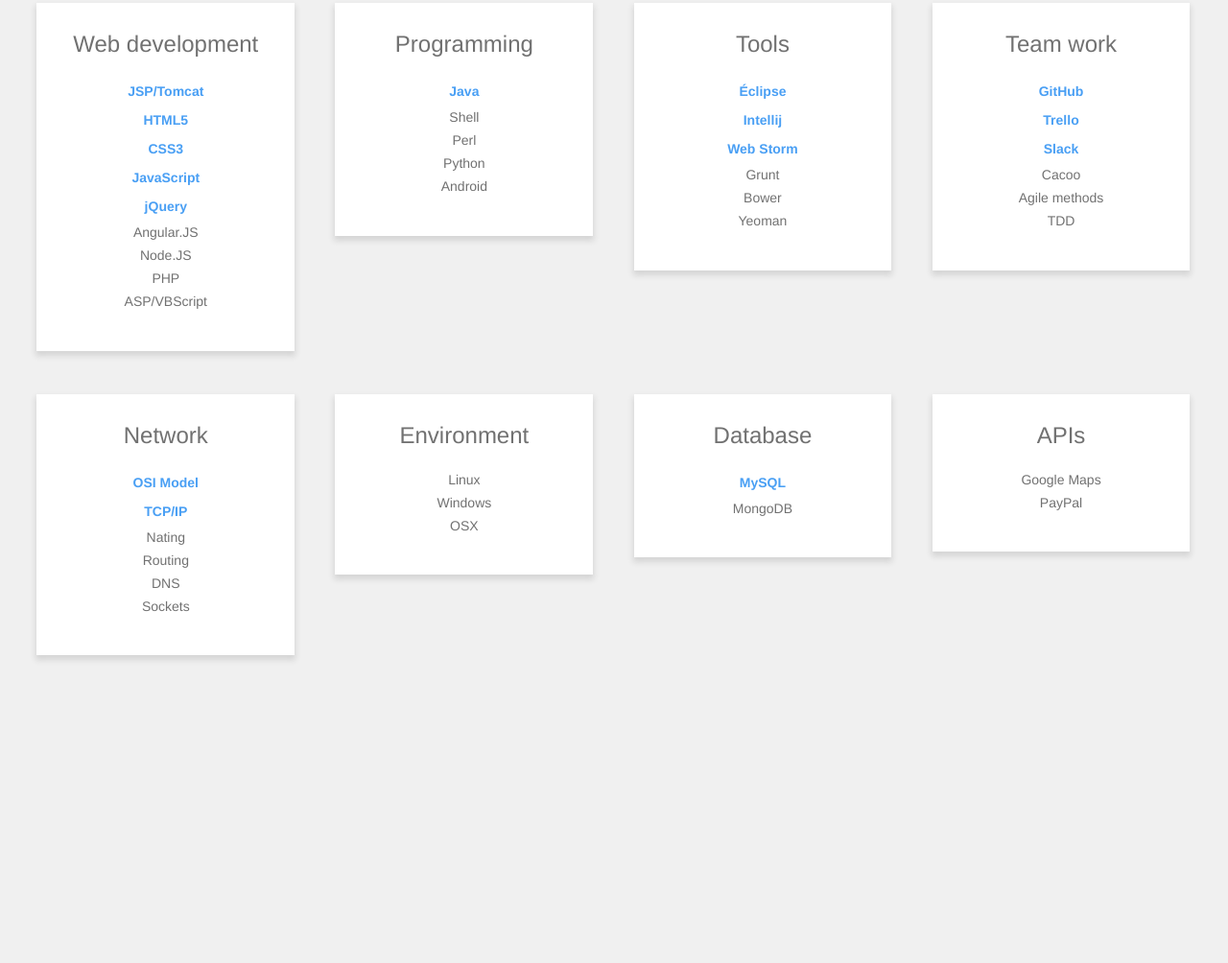
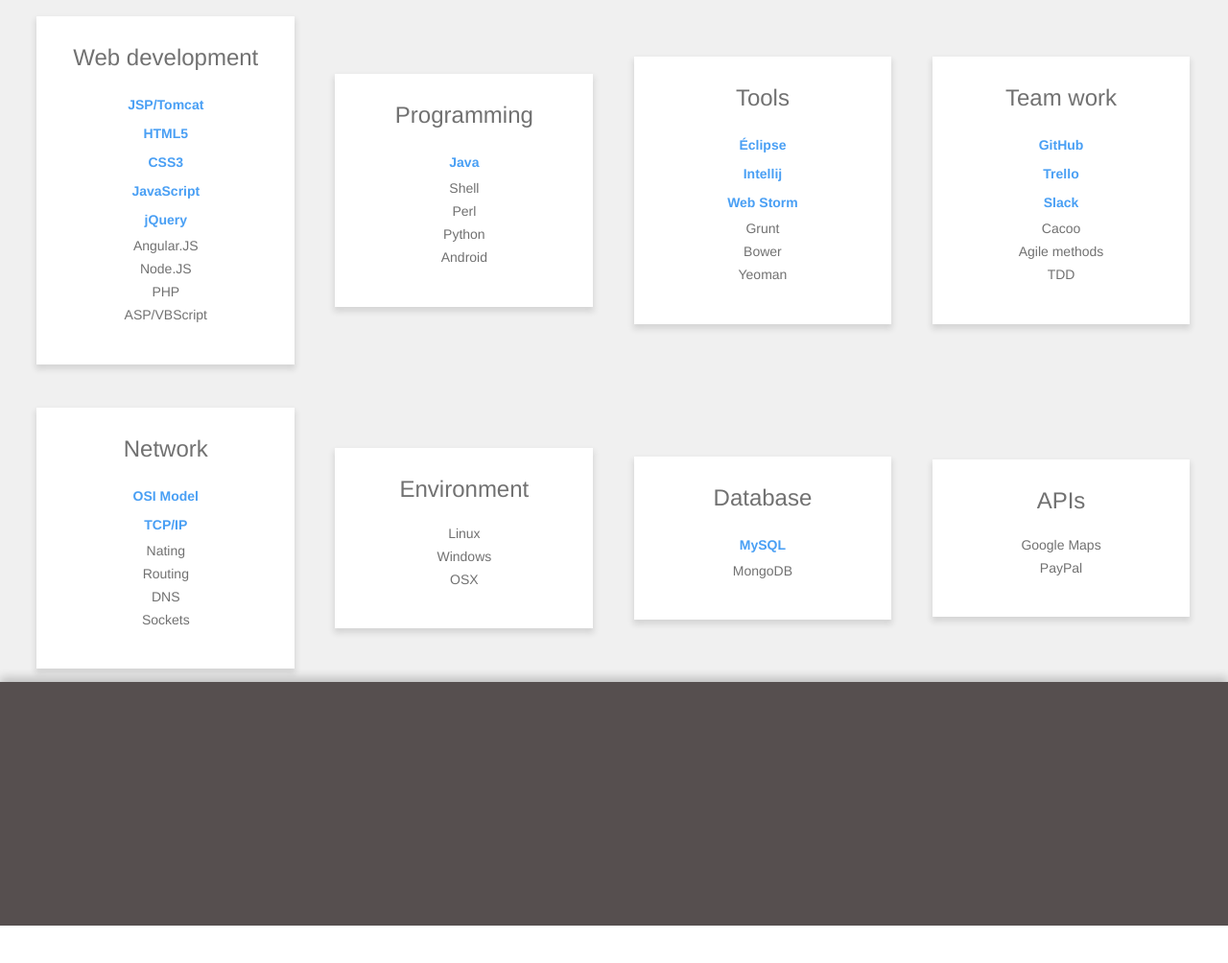
Before and after one commit to cesar3030/cesar3030.github.io, a website with bundled scripts: page index.html in a window 1280 px wide. Shown: the part 2947-3951 px from the top of the page at 96% size. After the commit the page ends 3912 px from the top, so only its background shows below. Built offline with nearby package versions, Linux system fonts and the light colour scheme.

Commit message:
Issue with the navigation button on the mobile version fixed

```diff
--- a/css/style.css
+++ b/css/style.css
@@ -16,6 +16,16 @@
   min-height: 100%;
   background-color: rgba(128, 128, 128, 0.12);
 }
+footer{
+  margin-top:10p;
+  width:100%;
+  min-height: 30%;
+  height: 30%;
+  -webkit-box-shadow: 0px -5px 9px 0px rgba(0, 0, 0, 0.2);
+  -moz-box-shadow:    0px -5px 9px 0px rgba(0, 0, 0, 0.2);
+  box-shadow:         0px -5px 9px 0px rgba(0, 0, 0, 0.2);
+}
+
 h1{
   font-size:48px;
 }
@@ -26,6 +36,7 @@
 .pf-section{
   width:100%;
   min-height: 100%;
+  padding-bottom: 14px;
   /*padding-top: 70px;*/
 }
 
@@ -40,6 +51,9 @@
   }
   .pf-section--gray{
     /*background-color: rgba(128, 128, 128, 0.12);*/
+  }
+  .pf-section--black{
+    background-color: #564F4F;
   }
 
 .pf-section-title{
@@ -66,11 +80,6 @@
 }
 
 
-footer{
-  width:100%;
-  min-height: 30%;
-  height: 30%;
-}
 
 
 
@@ -348,6 +357,7 @@
 
 .pf-skills-content{
   display: inline-block;
+  height: 100%;
   width:21%;
   margin-top:1.5%;
   margin-left: 3%;
@@ -355,7 +365,7 @@
   background-color: white;
   box-shadow: 0 4px 6px 1px rgba(50, 50, 50, 0.14);
   color : rgba(78, 78, 78, 0.8);
-  vertical-align: top;
+  vertical-align: middle;
 }
 
   .pf-skills-content ul{
--- a/index.html
+++ b/index.html
@@ -272,11 +272,11 @@
       </div>
     </div>
   </section>
-  <section id="projects" class="pf-waypoint" data-animate-down="pf-header-show" data-animate-up="pf-header-show">
+  <!-- <section id="projects" class="pf-waypoint" data-animate-down="pf-header-show" data-animate-up="pf-header-show">
     <div class="pf-section pf-section--red"></div>
-  </section>
+  </section> -->
   <footer id="contact" class="pf-waypoint" data-animate-down="pf-header-show" data-animate-up="pf-header-show">
-    <div class="pf-section pf-section--white"></div>
+    <div class="pf-section pf-section--black"></div>
   </footer>
   </body>
 </html>
--- a/js/main.js
+++ b/js/main.js
@@ -55,22 +55,22 @@
 
     $el.waypoint( function( direction ) {
       if( direction === 'down' && animClassDown ) {
-        console.log("section:"+$el.attr("id")+"\n action down:"+animClassDown);
+        //console.log("section:"+$el.attr("id")+"\n action down:"+animClassDown);
         //If it's the mobile version the target is the trigger button, not the header
         if($(window).width()>738){
           $head.attr('class', 'pf-header ' + animClassDown);
         }
-        else if( animClassDown !== "pf-header-hide"){
+        else if( animClassDown === "pf-header-show"){
           $(".pf-mobile-navigation-trigger").fadeIn(300);
         }
       }
       else if( direction === 'up' && animClassUp ){
-        console.log("section:"+$el.attr("id")+"\n action up:"+animClassUp);
+        //console.log("section:"+$el.attr("id")+"\n action up:"+animClassUp);
         //If it's the mobile version the target is the trigger button, not the header
         if($(window).width()>738){
            $head.attr('class', 'pf-header ' + animClassUp);
         }
-        else{
+        else if(animClassUp === 'pf-header-hide'){
           $(".pf-mobile-navigation-trigger").fadeOut(300);
         }
 
@@ -81,7 +81,8 @@
 
   /* We manage the window's size transition*/
   $(window).resize(function(){
-$.waypoints('refresh');
+    //$.waypoints('refresh');
+    Waypoint.refreshAll()
     //If it's the desktop version, we hide the mobile menu button
     if($(window).width()>738){
       $(".pf-mobile-navigation-trigger").fadeOut(300);
```
